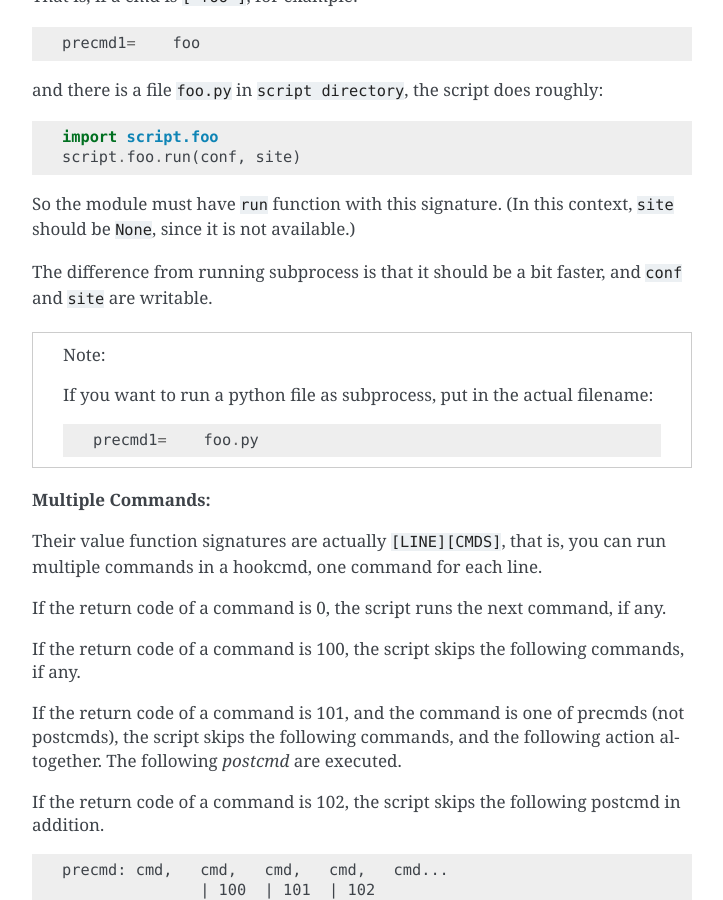
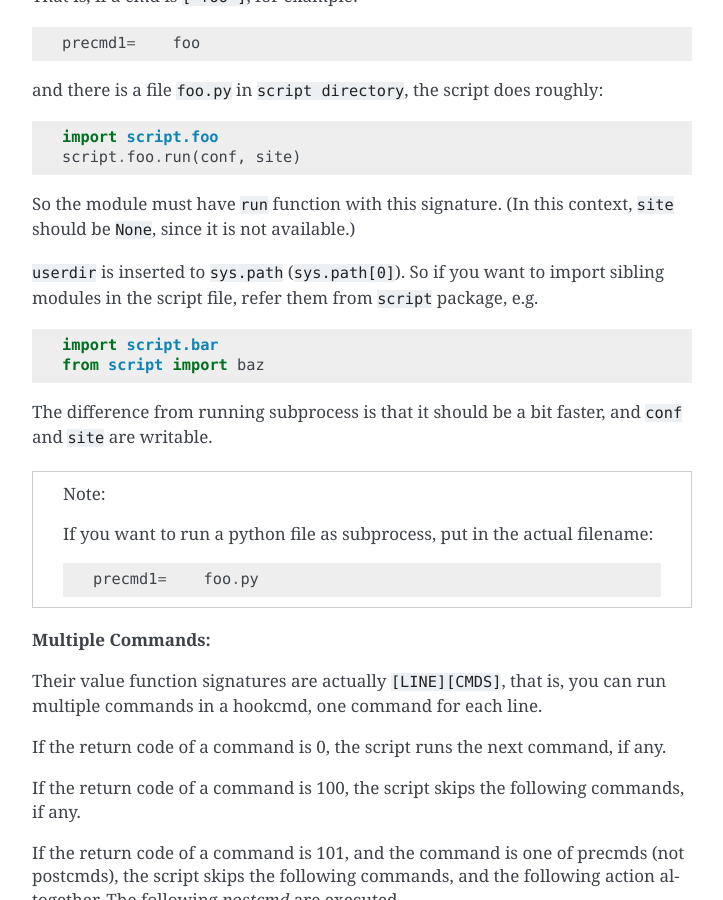
Before and after one commit to openandclose/tosixinch, a Sphinx documentation site: the page built from docs/topics.rst, in a window 1280 px wide and 900 px high, scrolled down 8909 px. Shown: the whole window, without its empty margins (388-1111 px from the left). Built offline with Sphinx 7.4.7, drawn with Linux system fonts in a browser that asks for light colours.

Commit message:
Fix module names conflict (user script modules)
When sys.modules included a library which also had a 'script' package,
'importlib.import_module' raised rather unhelpful ModuleNotFoundError.

Now the program just adds userdir to sys.path, doing nothing else.

```diff
--- a/docs/topics.rst
+++ b/docs/topics.rst
@@ -477,6 +477,13 @@ So the module must have ``run`` function with this signature.
 (In this context, ``site`` should be ``None``,
 since it is not available.)
 
+``userdir`` is inserted to ``sys.path`` (``sys.path[0]``).
+So if you want to import sibling modules in the script file,
+refer them from ``script`` package, e.g. ::
+
+    import script.bar
+    from script import baz
+
 The difference from running subprocess is that
 it should be a bit faster, and ``conf`` and ``site`` are writable.
 
```
Also changed, not shown: CHANGELOG.rst (+8 -0 lines), 1 other file.
